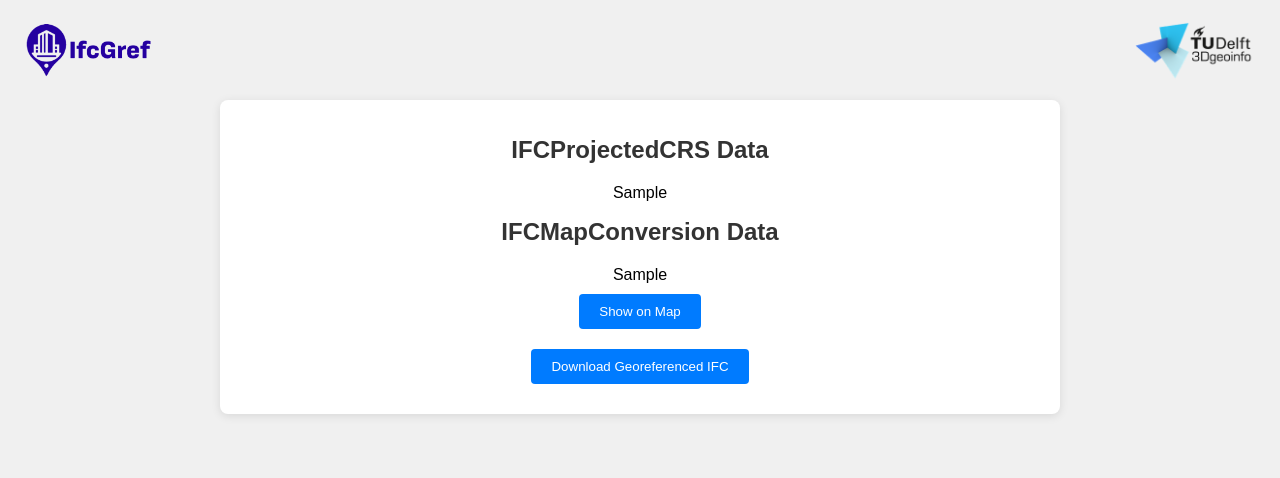
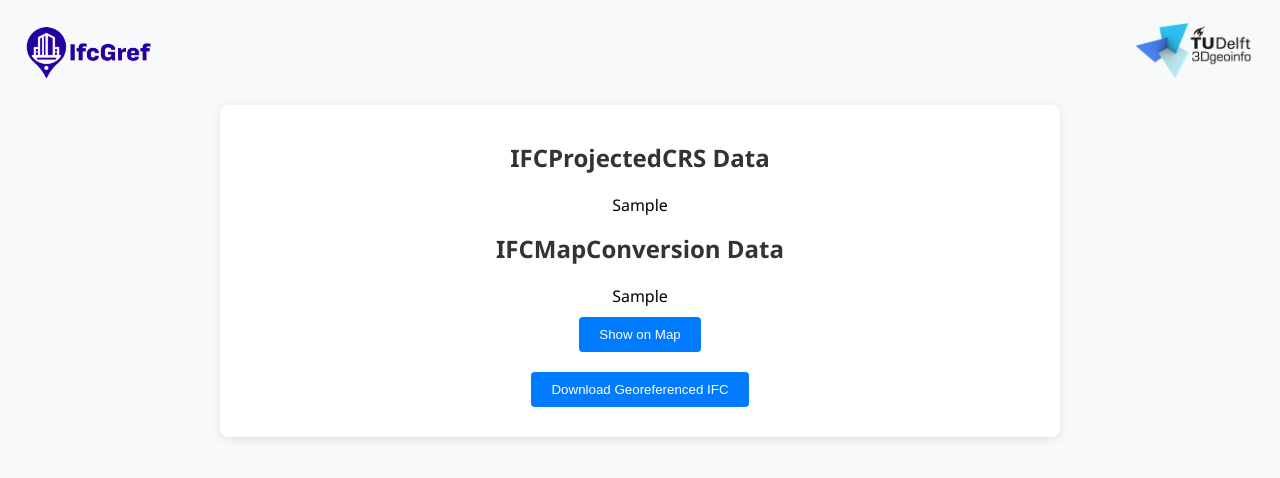
Before and after one commit to tudelft3d/ifcgref, a Flask app: template templates/result.html in a window 1280 px wide. Shown: the top 478 px of the page. Run offline with Flask 3, Linux system fonts and the light colour scheme; the template is opened without the code that fills it: most values are stand-ins (such as "Sample title", 1, 10 or a date in 2020).

Commit message:
ui update

```diff
--- a/templates/result.html
+++ b/templates/result.html
@@ -6,10 +6,10 @@
     <title>Results</title>
     <style>
         body {
-            font-family: Arial, sans-serif;
+            font-family: 'Segoe UI', Tahoma, Geneva, Verdana, sans-serif;
             display: flex;
             justify-content: center;
-            background-color: #f0f0f0;
+            background-color: #f8f9fa;
             align-items: center;
             margin: 0;
             padding: 20px;
@@ -98,7 +98,7 @@
 <body>
     <div class="header">
         <img src="{{ url_for('static', filename='images/logo1.png') }}" alt="Logo 1" class="logo">
-        <img src="{{ url_for('static', filename='images/logo2.png') }}" alt="Logo 2" class="logo">
+        <a href="https://3d.bk.tudelft.nl/"><img src="../static/images/logo2.png" alt="Logo 2" class="logo"></a>
     </div>
     <div class="container">
 
```
